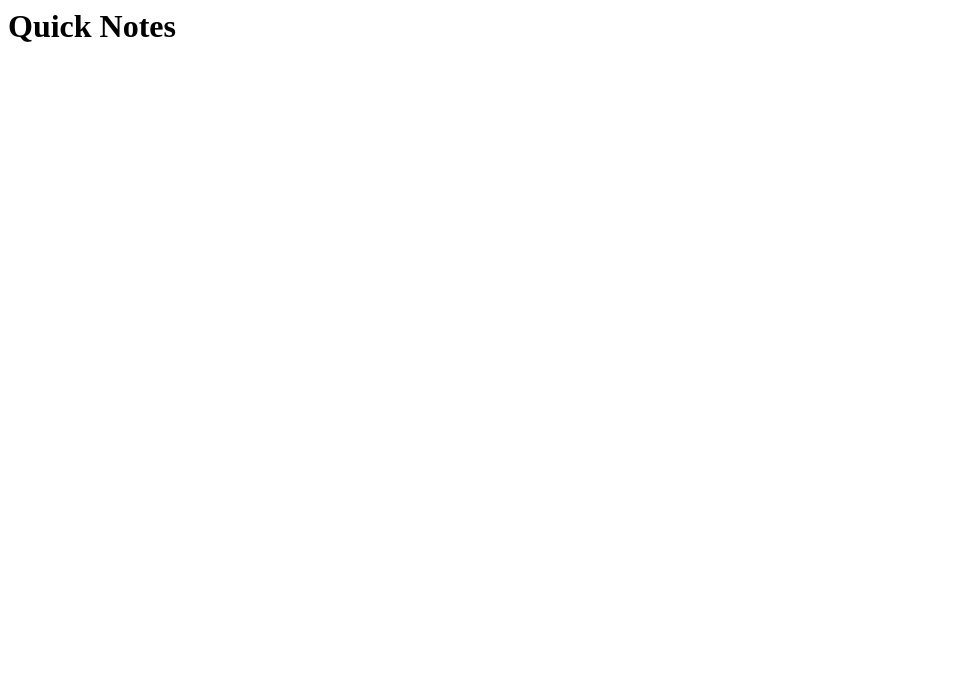
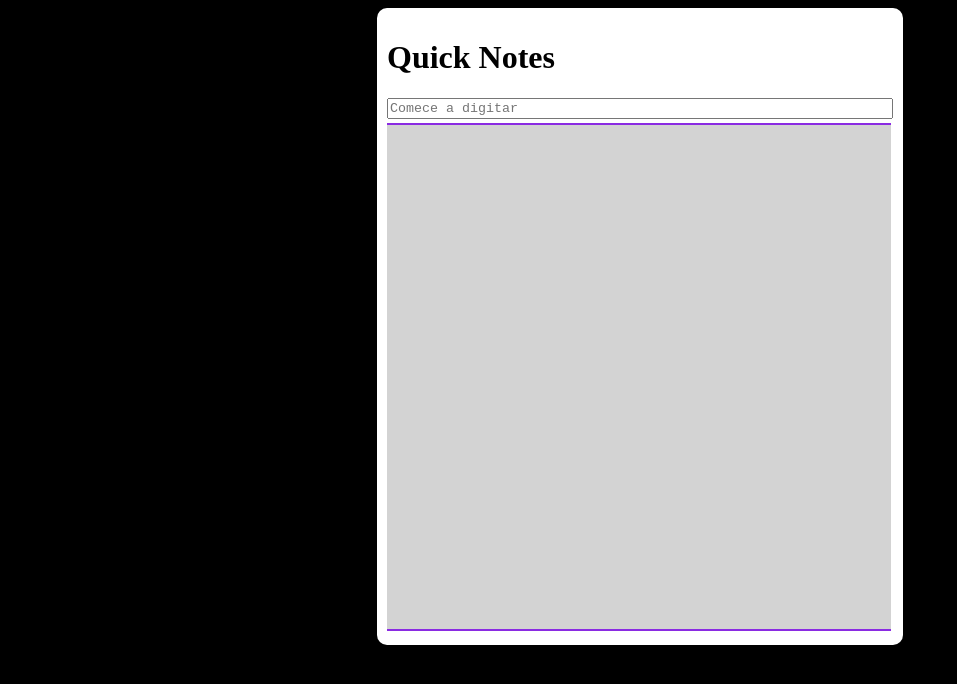
Before and after one commit to phamorim/quicknote, a plain HTML site: page index.html in a window 1280 px wide. Shown: the whole page, without its empty margins (0-957 px from the left). Drawn offline with Linux system fonts and the light colour scheme.

Commit message:
criacao de diretorios e template basico

```diff
--- a/index.html
+++ b/index.html
@@ -1 +1,28 @@
-<h1>Quick Notes<h1>
+<!DOCTYPE html>
+<html lang="en">
+
+<head>
+    <meta charset="UTF-8">
+    <meta name="viewport" content="width=device-width, initial-scale=1.0">
+    <meta http-equiv="X-UA-Compatible" content="ie=edge">
+    <link rel="stylesheet" href="style.css">
+    <title>Quick Notes</title>
+</head>
+
+<body>
+
+    <div class="content">
+        <div class="bloco">
+            <h1>Quick Notes</h1>
+            <div class="type-area">
+                <textarea rows="1" placeholder="Comece a digitar"></textarea>
+            </div>
+            <div class="notes">
+                <textarea></textarea>
+            </div>
+        </div>
+    </div>
+
+</body>
+
+</html>
--- /dev/null
+++ b/style.css
@@ -0,0 +1,43 @@
+body {
+    background-color: black;
+}
+
+.content {
+   display: flex;
+}
+
+.bloco {
+    display: flex;
+    position: relative;
+    background: white;
+    display: inline-block;
+    margin: 0 auto;
+    flex-direction: column;
+    border-radius: 10px;
+    padding: 10px;
+}
+
+.type-area {
+    flex: 1;
+}
+
+.type-area textarea {
+    resize: none;
+    overflow: hidden;
+    width: 500px;
+}
+
+.notes {
+    flex: 1;
+}
+
+.notes textarea {
+    resize: none;
+    overflow: auto;
+    width: 500px;
+    height: 500px;;
+    background: lightgray;
+    border: 0 none;
+    border-top: 2px solid blueviolet;
+    border-bottom:  2px solid blueviolet;
+}
```
Also changed, not shown: app.js (added).
